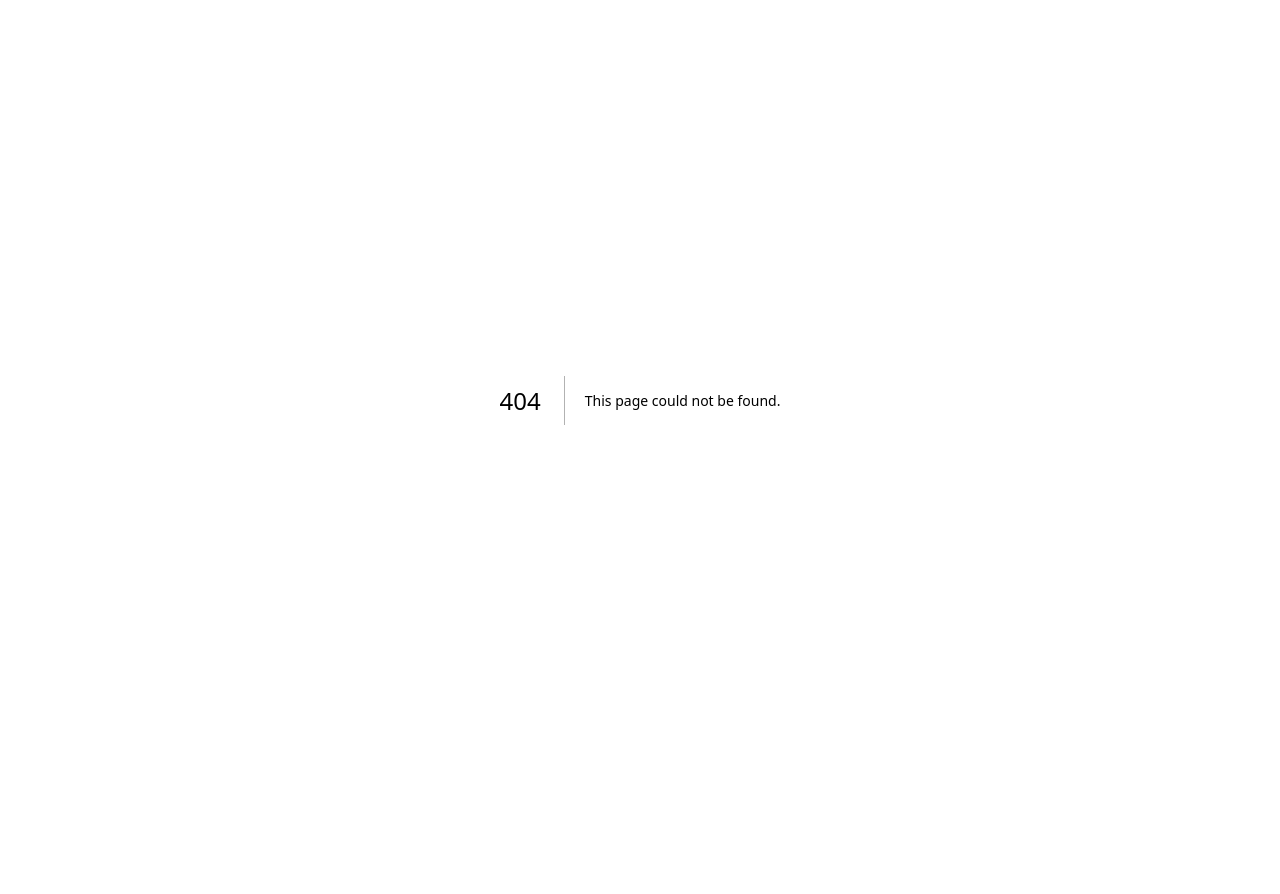
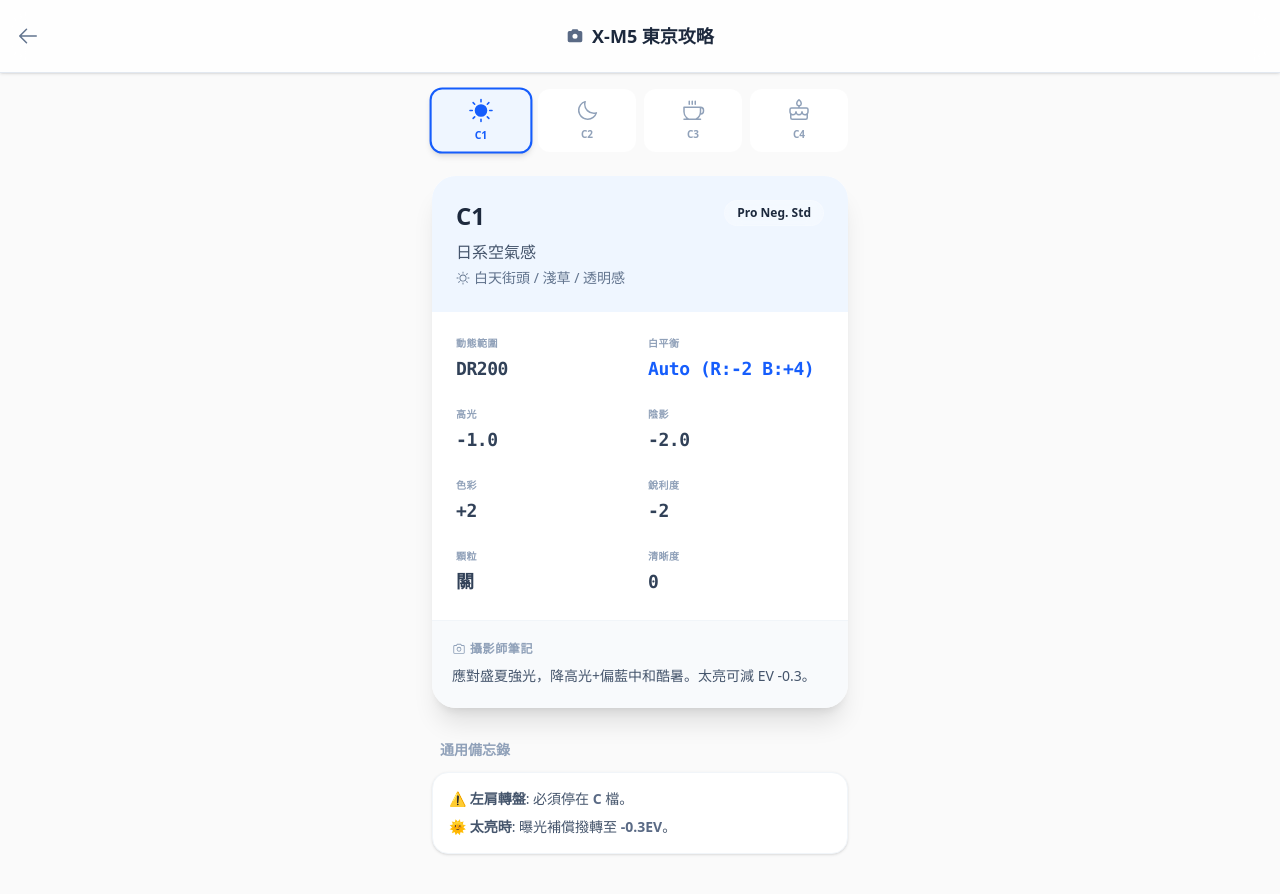
Before and after one commit to lawrence555-dev/lumilogic-10, a Next.js app: page /tokyo in a window 1280 px wide. Before the commit this address had no page. Shown: the top 894 px of the page. Before the commit the page ends 800 px from the top, so only its background shows below. Built offline with nearby package versions, Linux system fonts and the light colour scheme.

Commit message:
feat: add interactive tokyo camera settings page

```diff
--- /dev/null
+++ b/src/app/tokyo/page.tsx
@@ -0,0 +1,182 @@
+"use client";
+
+import { useState } from "react";
+import { Camera, Sun, Moon, Coffee, Cake, ArrowLeft, CaretDown, CaretUp } from "@phosphor-icons/react";
+import Link from "next/link";
+import clsx from "clsx";
+
+const SETTINGS = [
+    {
+        id: "c1",
+        name: "C1: 日系空氣感",
+        desc: "白天街頭 / 淺草 / 透明感",
+        icon: Sun,
+        color: "bg-blue-50 text-blue-600 border-blue-200",
+        sim: "Pro Neg. Std",
+        dr: "DR200",
+        wb: "Auto (R:-2 B:+4)",
+        highlight: "-1.0",
+        shadow: "-2.0",
+        colorLevel: "+2",
+        grain: "關",
+        clarity: "0",
+        tips: "應對盛夏強光，降高光+偏藍中和酷暑。太亮可減 EV -0.3。"
+    },
+    {
+        id: "c2",
+        name: "C2: 賽博夜晚",
+        desc: "新宿澀谷 / 霓虹燈 / 電影感",
+        icon: Moon,
+        color: "bg-purple-50 text-purple-600 border-purple-200",
+        sim: "Classic Neg.",
+        dr: "DR400",
+        wb: "Auto (R:+1 B:-2)",
+        highlight: "+1.0",
+        shadow: "+2.0",
+        colorLevel: "+1",
+        grain: "強 / 大",
+        clarity: "0",
+        tips: "紅白青三色會非常突出。適合迷失東京風格。"
+    },
+    {
+        id: "c3",
+        name: "C3: 日系暖木",
+        desc: "咖啡廳 / 室內 / 溫暖氛圍",
+        icon: Coffee,
+        color: "bg-orange-50 text-orange-600 border-orange-200",
+        sim: "Nostalgic Neg.",
+        dr: "DR400",
+        wb: "Auto (R:+2 B:-4)",
+        highlight: "-1.0",
+        shadow: "-1.5",
+        colorLevel: "+1",
+        grain: "弱 / 小",
+        clarity: "-2",
+        tips: "注意：Clarity -2 會導致存檔慢 1 秒。連拍時請歸零。"
+    },
+    {
+        id: "c4",
+        name: "C4: 甜點美食",
+        desc: "人像 / 食物 / 膚色還原",
+        icon: Cake,
+        color: "bg-pink-50 text-pink-600 border-pink-200",
+        sim: "Astia",
+        dr: "DR200",
+        wb: "Auto (R:+1 B:+1)",
+        highlight: "-1.0",
+        shadow: "-1.0",
+        colorLevel: "+1",
+        grain: "關",
+        clarity: "0",
+        tips: "拍老婆女兒的保險牌，膚色最自然討喜。"
+    }
+];
+
+export default function TokyoTripPage() {
+    const [activeTab, setActiveTab] = useState("c1");
+
+    return (
+        <main className="min-h-screen bg-neutral-50 pb-20 font-sans">
+            {/* Header */}
+            <header className="sticky top-0 bg-white/80 backdrop-blur-md border-b border-slate-200 z-50 p-4 flex items-center justify-between shadow-sm">
+                <Link href="/" className="p-2 -ml-2 text-slate-500 hover:bg-slate-100 rounded-full transition-colors">
+                    <ArrowLeft className="w-6 h-6" />
+                </Link>
+                <h1 className="text-lg font-bold text-slate-800 flex items-center gap-2">
+                    <Camera weight="fill" className="text-lumi-primary" />
+                    X-M5 東京攻略
+                </h1>
+                <div className="w-8" />
+            </header>
+
+            <div className="max-w-md mx-auto p-4 space-y-6">
+
+                {/* Quick Tabs */}
+                <div className="grid grid-cols-4 gap-2 mb-6">
+                    {SETTINGS.map((s) => (
+                        <button
+                            key={s.id}
+                            onClick={() => setActiveTab(s.id)}
+                            className={clsx(
+                                "flex flex-col items-center justify-center p-2 rounded-xl border-2 transition-all",
+                                activeTab === s.id ? s.color + " border-current shadow-md scale-105" : "bg-white border-transparent text-slate-400 hover:bg-slate-50"
+                            )}
+                        >
+                            <s.icon weight={activeTab === s.id ? "fill" : "regular"} className="w-6 h-6 mb-1" />
+                            <span className="text-[10px] font-bold">{s.id.toUpperCase()}</span>
+                        </button>
+                    ))}
+                </div>
+
+                {/* Active Card */}
+                {SETTINGS.map((s) => (
+                    activeTab === s.id && (
+                        <div key={s.id} className="bg-white rounded-3xl shadow-xl overflow-hidden animate-in fade-in zoom-in duration-300">
+                            {/* Card Header */}
+                            <div className={clsx("p-6 text-white", s.color.replace('bg-', 'bg-').replace('text-', 'bg-').replace('border-', ''))}>
+                                {/* Hacky color replacement for header bg, actually let's hardcode or map */}
+                                <div className={clsx("absolute inset-0 opacity-10 pointer-events-none", s.color.split(' ')[0].replace('-50', '-500'))} />
+
+                                <div className="flex justify-between items-start mb-2">
+                                    <h2 className="text-2xl font-black text-slate-800">{s.name.split(':')[0]}</h2>
+                                    <span className="px-3 py-1 bg-white/30 backdrop-blur-sm rounded-full text-xs font-bold text-slate-800 border border-white/20">
+                                        {s.sim}
+                                    </span>
+                                </div>
+                                <p className="text-slate-600 font-medium">{s.name.split(':')[1]}</p>
+                                <p className="text-slate-500 text-sm mt-1 flex items-center gap-1"><s.icon /> {s.desc}</p>
+                            </div>
+
+                            {/* Specs Grid */}
+                            <div className="p-6 grid grid-cols-2 gap-x-4 gap-y-6">
+                                <SpecItem label="動態範圍" value={s.dr} />
+                                <SpecItem label="白平衡" value={s.wb} highlight />
+                                <SpecItem label="高光" value={s.highlight} />
+                                <SpecItem label="陰影" value={s.shadow} />
+                                <SpecItem label="色彩" value={s.colorLevel} />
+                                <SpecItem label="銳利度" value="-2" />
+                                <SpecItem label="顆粒" value={s.grain} />
+                                <SpecItem label="清晰度" value={s.clarity} warn={s.clarity !== '0'} />
+                            </div>
+
+                            {/* Tips Footer */}
+                            <div className="bg-slate-50 p-5 border-t border-slate-100">
+                                <h3 className="text-xs font-bold text-slate-400 uppercase mb-2 tracking-wider flex items-center gap-1">
+                                    <Camera size={14} /> 攝影師筆記
+                                </h3>
+                                <p className="text-sm text-slate-600 leading-relaxed font-medium">
+                                    {s.tips}
+                                </p>
+                            </div>
+                        </div>
+                    )
+                ))}
+
+                {/* Global Tips */}
+                <div className="mt-8 space-y-3">
+                    <h3 className="text-sm font-bold text-slate-400 ml-2">通用備忘錄</h3>
+                    <div className="bg-white p-4 rounded-2xl border border-slate-100 shadow-sm text-sm text-slate-600 space-y-2">
+                        <p>⚠️ <strong>左肩轉盤</strong>: 必須停在 <span className="text-lumi-primary font-bold">C</span> 檔。</p>
+                        <p>🌞 <strong>太亮時</strong>: 曝光補償撥轉至 <span className="text-lumi-primary font-bold">-0.3EV</span>。</p>
+                    </div>
+                </div>
+
+            </div>
+        </main>
+    );
+}
+
+function SpecItem({ label, value, highlight, warn }: { label: string, value: string, highlight?: boolean, warn?: boolean }) {
+    return (
+        <div className="flex flex-col">
+            <span className="text-[10px] text-slate-400 font-bold uppercase tracking-wider mb-1">{label}</span>
+            <span className={clsx(
+                "text-lg font-bold font-mono tracking-tight",
+                highlight ? "text-blue-600" : "text-slate-700",
+                warn && "text-red-500"
+            )}>
+                {value}
+            </span>
+        </div>
+    );
+}
--- a/src/components/navigation/WorldMap.tsx
+++ b/src/components/navigation/WorldMap.tsx
@@ -1,6 +1,6 @@
 "use client";
 
-import { Cube, Scales, PuzzlePiece, Shapes, GitBranch } from "@phosphor-icons/react";
+import { Cube, Scales, PuzzlePiece, Shapes, GitBranch, Camera } from "@phosphor-icons/react";
 import ModuleIcon from "@/components/navigation/ModuleIcon";
 import Link from "next/link";
 import { useRouter } from "next/navigation";
@@ -24,6 +24,10 @@
 
     return (
         <div className="w-full h-full relative overflow-hidden bg-[#FAF9F6]">
+            {/* Global UI: Dad's Camera Toolkit (Top Right) */}
+            <Link href="/tokyo" className="absolute top-6 right-6 z-50 p-3 bg-white/60 hover:bg-white backdrop-blur rounded-full text-slate-400 hover:text-lumi-primary transition-all shadow-sm hover:scale-110 active:scale-95" title="X-M5 Tokyo Settings">
+                <Camera weight="fill" className="w-6 h-6" />
+            </Link>
 
 
             {/* --- BACKGROUND ATMOSPHERE (Mobile Only primarily, but nice everywhere) --- */}
```
